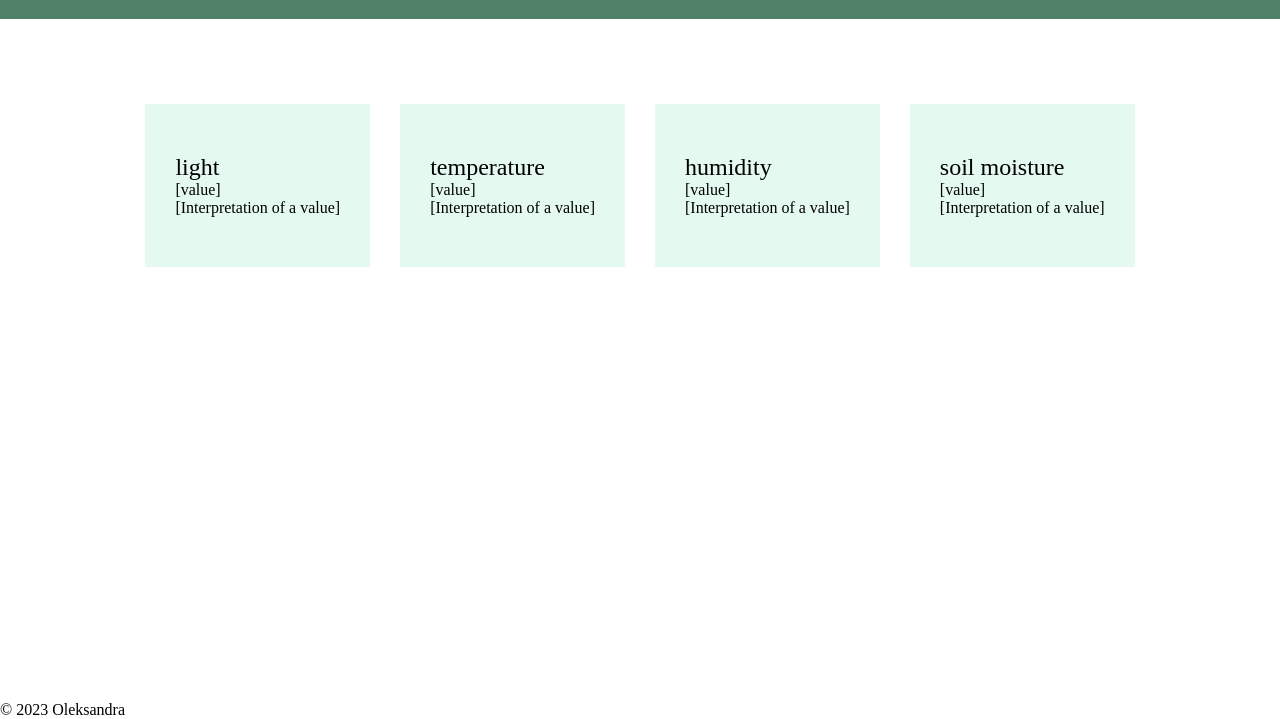
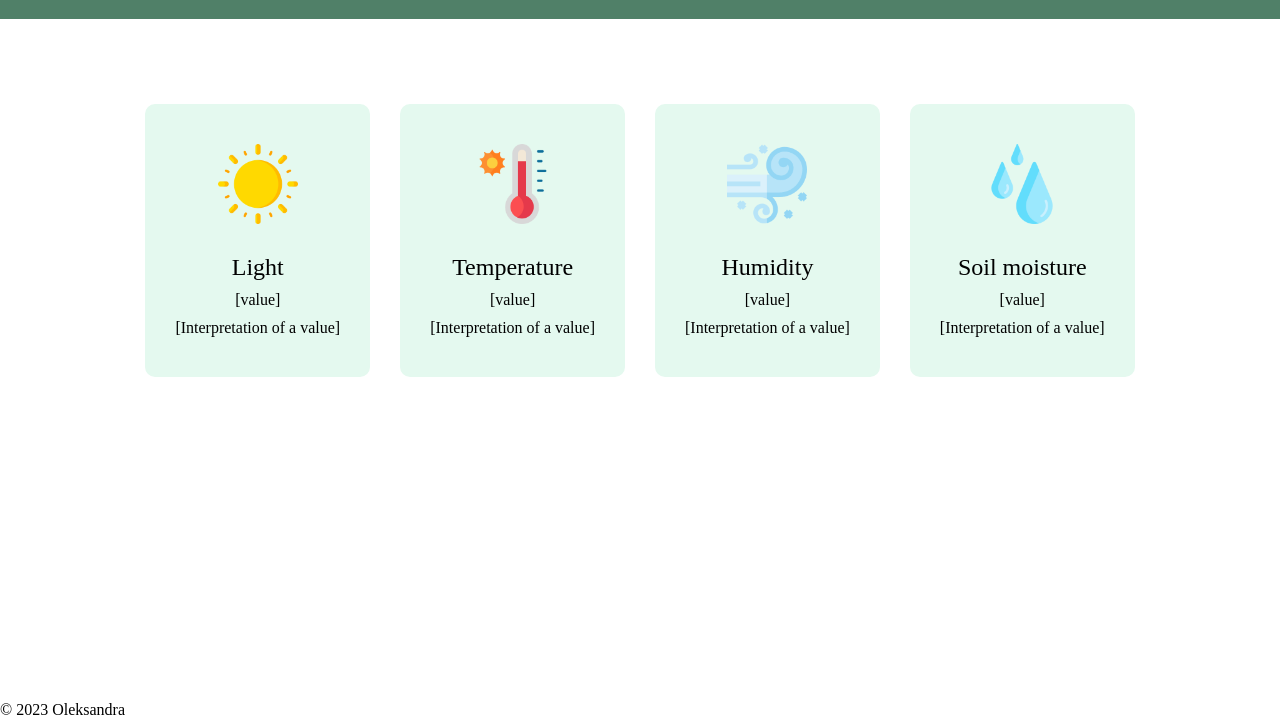
Before and after one commit to Sanchousina/PlantCare, a plain HTML site: page index.html in a window 1280 px wide. Shown: the part 81-800 px from the top of the page. Drawn offline with Linux system fonts and the light colour scheme.

Commit message:
Added and styled icons

```diff
--- a/index.html
+++ b/index.html
@@ -17,28 +17,40 @@
       <div class="dashboard_items">
         <section class="dashboard__column">
           <div class="column-content">
-            <h2> light</h2>
+            <div class="col_img">
+              <img src="./imgs/sun.png" alt="sun icon">
+            </div>
+            <h2>Light</h2>
             <div id="currLightValue">[value]</div>
             <div id="currLightInterpret">[Interpretation of a value]</div>
           </div>
         </section>
         <section class="dashboard__column">
           <div class="column-content">
-            <h2> temperature</h2>
+            <div class="col_img">
+              <img src="./imgs/hot.png" alt="sun icon">
+            </div>
+            <h2>Temperature</h2>
             <div id="currTempValue">[value]</div>
             <div id="currTempInterpret">[Interpretation of a value]</div>
           </div>
         </section>
         <section class="dashboard__column">
           <div class="column-content">
-            <h2> humidity</h2>
+            <div class="col_img">
+              <img src="./imgs/wind.png" alt="sun icon">
+            </div>
+            <h2>Humidity</h2>
             <div id="currHumidValue">[value]</div>
             <div id="currHumidInterpret">[Interpretation of a value]</div>
           </div>
         </section>
         <section class="dashboard__column">
           <div class="column-content">
-            <h2> soil moisture</h2>
+            <div class="col_img">
+              <img src="./imgs/water.png" alt="sun icon">
+            </div>
+            <h2>Soil moisture</h2>
             <div id="currSoilValue">[value]</div>
             <div id="currSoilInterpret">[Interpretation of a value]</div>
           </div>
--- a/style.css
+++ b/style.css
@@ -73,5 +73,24 @@ h1 {
 
 .column-content {
   background-color: #e4f9ef;
-  padding: 50px 30px;
+  padding: 40px 30px;
+  border-radius: 10px;
+  display: flex;
+  flex-direction: column;
+  align-items: center;
+  justify-content: center;
 }
+
+.column-content > *:not(:last-child) {
+  margin-bottom: 10px;
+}
+
+.col_img {
+  width: 80px;
+  height: 80px;
+  margin-bottom: 30px !important;
+}
+
+img {
+  max-width: 100%;
+}
```
Also changed, not shown: imgs/hot.png (added), imgs/sun.png (added), imgs/water.png (added), imgs/wind.png (added).
